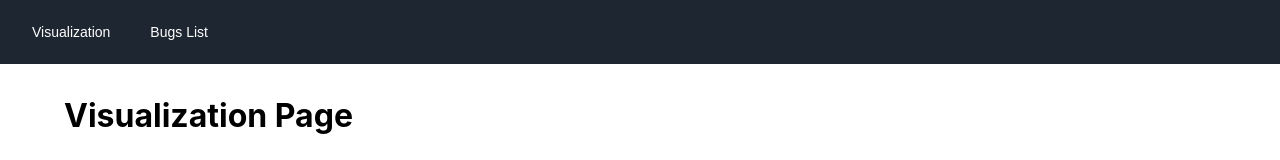
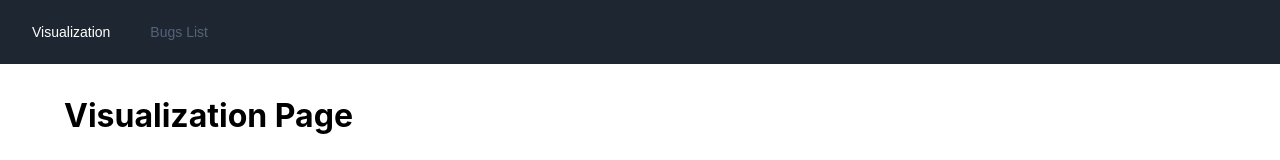
Before and after one commit to CS3213-Team-8/bug_analysis_FE, a React (Create React App) app: page / in a window 1280 px wide. Shown: the top 160 px of the page. Built offline with nearby package versions, Linux system fonts and the light colour scheme.

Commit message:
Add greyed out text when page is not selected on navigation bar

```diff
--- a/src/components/NavBar.js
+++ b/src/components/NavBar.js
@@ -1,13 +1,41 @@
 import React from 'react';
-import { AppBar, Toolbar, Typography, Button } from '@mui/material';
-import { Link } from 'react-router-dom';
+import { AppBar, Toolbar, Button } from '@mui/material';
+import { Link, useLocation } from 'react-router-dom';
 
 const NavBar = () => {
+  const location = useLocation();
+
   return (
     <AppBar position="static" elevation={0}>
       <Toolbar>
-        <Button color="inherit" component={Link} to="/" sx={{ textTransform: 'none', mr: 3 }}>Visualization</Button>
-        <Button color="inherit" component={Link} to="/bugsList" sx={{ textTransform: 'none' }}>Bugs List</Button>
+        <Button color="inherit"
+          component={Link}
+          to="/"
+          sx={{
+            textTransform: 'none',
+            mr: 3,
+            color: location.pathname === '/' ? 'white' : '#546379',
+            '&:hover': {
+              color: 'rgba(255, 255, 255, 0.8)',
+            },
+          }}
+        >
+          Visualization
+        </Button>
+        <Button
+          color="inherit"
+          component={Link}
+          to="/bugsList"
+          sx={{
+            textTransform: 'none',
+            color: location.pathname === '/bugsList' ? 'white' : '#546379',
+            '&:hover': {
+              color: 'rgba(255, 255, 255, 0.8)',
+            },
+          }}
+        >
+          Bugs List
+        </Button>
       </Toolbar>
     </AppBar>
   );
```
